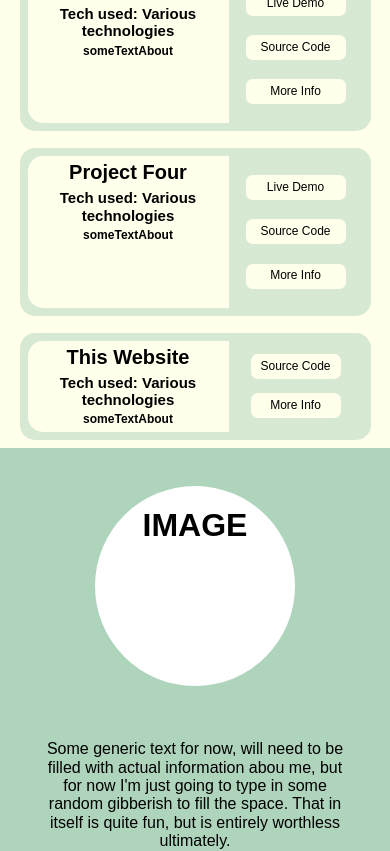
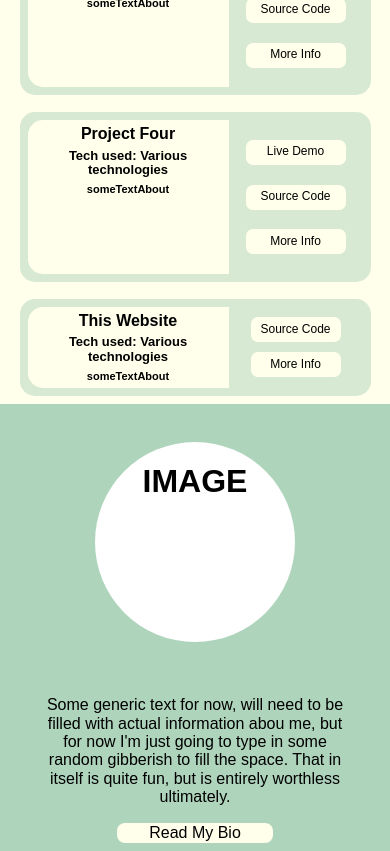
Before and after one commit to RichPBee/PortfolioApp, a React (Vite) app: page / in a window 390 px wide. Shown: the part 2100-2951 px from the top of the page. Built offline with nearby package versions, Linux system fonts and the light colour scheme; the HTML template or start-up script is replaced by a standard one.

Commit message:
Slight responsiveness fixes

```diff
--- a/src/components/styles/About.css
+++ b/src/components/styles/About.css
@@ -3,7 +3,7 @@
     justify-content: space-evenly;
     align-items: center;
     background-color: rgb(175, 212, 188);
-    height: 50vh;
+    height: 60vh;
 }
 
 .AboutText {
@@ -79,6 +79,6 @@
     }
 
     .AboutText > button {
-        width: 40%;
+        width: 50%;
     }
 }
--- a/src/components/styles/Footer.css
+++ b/src/components/styles/Footer.css
@@ -14,6 +14,8 @@
     display: flex;
     align-items: center;
     justify-content: center;
+    margin-left: 5px;
+    margin-right: 5px;
 }
 
 .FooterLinks > a:hover {
--- a/src/components/styles/Projects.css
+++ b/src/components/styles/Projects.css
@@ -169,15 +169,15 @@
 @Media (max-width: 500px)
 {
     .CardText > h1 {
-        font-size: 20px;
+        font-size: 16px;
     }
 
     .CardText > h3 {
-        font-size: 15px;;
+        font-size: 13px;;
     }
 
     .CardText > h4 {
-        font-size: 12px;;
+        font-size: 11px;;
     }
 }
 
@@ -230,6 +230,6 @@
     .CardButtons > * {
         width: 70%;
         height: 25px;
-        font-size: 100%;
+        font-size: 68%;
     }
 }
--- a/src/components/styles/Skills.css
+++ b/src/components/styles/Skills.css
@@ -72,6 +72,10 @@
 }
 
 @Media (max-width: 400px) {
+    .SkillsSection {
+        height: 800px !important;
+    }
+
     .SkillCard {
         font-size: 12px;
     }
```
Also changed, not shown: src/components/styles/Hero.css (line endings or trailing spaces).
